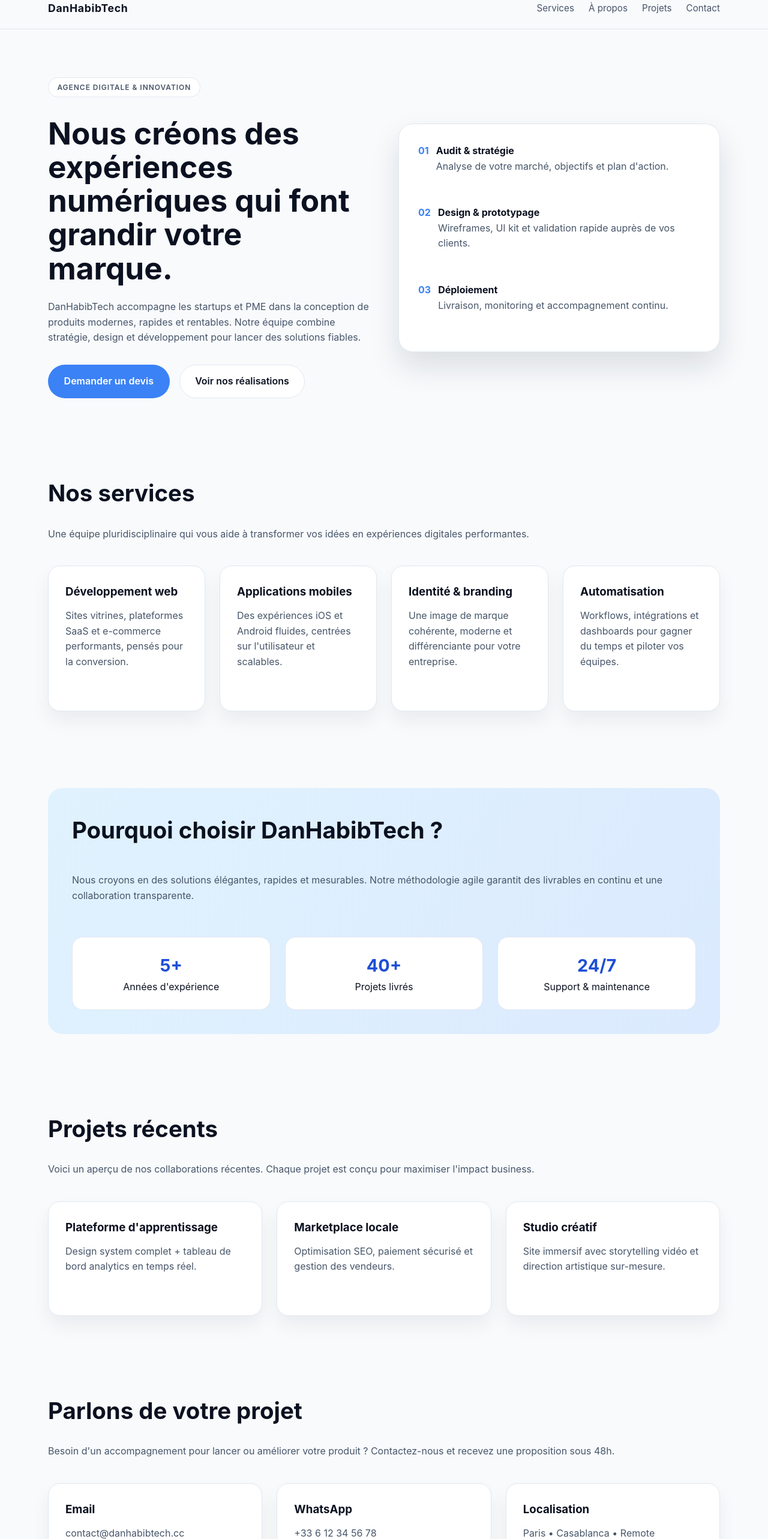
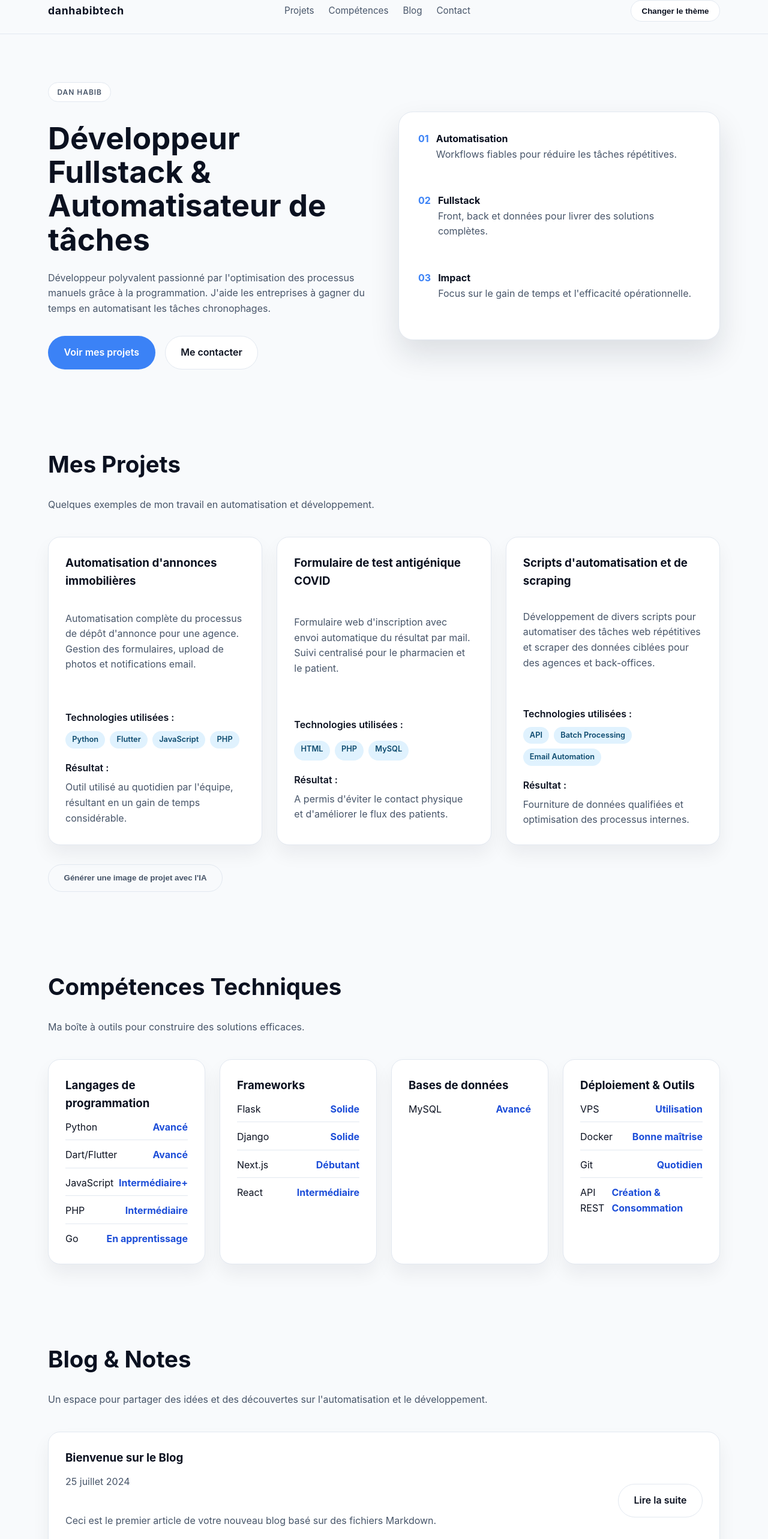
Before and after one commit to danhab05/danhabibtech, a Next.js app: page / in a window 1280 px wide. Shown: the part 20-2586 px from the top of the page at 60% size. Built offline with nearby package versions, Linux system fonts and the light colour scheme.

Commit message:
Update portfolio content and layout

```diff
--- a/app/globals.css
+++ b/app/globals.css
@@ -8,6 +8,7 @@
   --bg: #f8fafc;
   --card: #ffffff;
   --border: #e2e8f0;
+  --chip: #e0f2fe;
 }
 
 * {
@@ -52,6 +53,7 @@ header {
   display: flex;
   align-items: center;
   justify-content: space-between;
+  gap: 1.5rem;
   padding: 1.25rem 0;
 }
 
@@ -66,6 +68,22 @@ header {
   gap: 1.5rem;
   font-size: 0.95rem;
   color: var(--muted);
+}
+
+.theme-toggle {
+  border: 1px solid var(--border);
+  background: #fff;
+  padding: 0.6rem 1.1rem;
+  border-radius: 999px;
+  font-weight: 600;
+  color: var(--text);
+  cursor: pointer;
+  transition: 0.2s ease;
+}
+
+.theme-toggle:hover {
+  border-color: var(--accent);
+  color: var(--accent-strong);
 }
 
 .hero {
@@ -135,6 +153,18 @@ header {
   background: #fff;
 }
 
+.button.secondary:hover {
+  border-color: var(--accent);
+  color: var(--accent-strong);
+}
+
+.button.ghost {
+  margin-top: 2rem;
+  border-color: var(--border);
+  color: var(--muted);
+  background: transparent;
+}
+
 .hero-card {
   background: var(--card);
   border-radius: 24px;
@@ -192,36 +222,83 @@ header {
   margin-bottom: 0.75rem;
 }
 
-.highlight {
-  background: linear-gradient(120deg, #e0f2fe 0%, #dbeafe 100%);
-  border-radius: 24px;
-  padding: 2.5rem;
+.project-card {
   display: grid;
-  gap: 1rem;
+  gap: 1.25rem;
 }
 
-.stats {
+.tag-list {
   display: grid;
-  grid-template-columns: repeat(auto-fit, minmax(180px, 1fr));
+  gap: 0.5rem;
+}
+
+.tag-label {
+  font-weight: 600;
+  color: var(--text);
+}
+
+.tags {
+  display: flex;
+  flex-wrap: wrap;
+  gap: 0.5rem;
+}
+
+.tag {
+  background: var(--chip);
+  color: #0c4a6e;
+  padding: 0.25rem 0.7rem;
+  border-radius: 999px;
+  font-size: 0.8rem;
+  font-weight: 600;
+}
+
+.result span {
+  display: inline-block;
+  font-weight: 600;
+  margin-bottom: 0.4rem;
+}
+
+.result p {
+  margin: 0;
+  color: var(--muted);
+}
+
+.skill-list {
+  list-style: none;
+  display: grid;
+  gap: 0.75rem;
+}
+
+.skill-list li {
+  display: flex;
+  justify-content: space-between;
+  border-bottom: 1px solid var(--border);
+  padding-bottom: 0.5rem;
+}
+
+.skill-list li:last-child {
+  border-bottom: none;
+  padding-bottom: 0;
+}
+
+.skill-list strong {
+  color: var(--accent-strong);
+}
+
+.blog-card {
+  display: flex;
+  justify-content: space-between;
+  align-items: center;
   gap: 1.5rem;
 }
 
-.stat {
-  background: #fff;
-  border-radius: 18px;
-  padding: 1.5rem;
-  border: 1px solid var(--border);
-  text-align: center;
-}
-
-.stat strong {
-  display: block;
-  font-size: 1.8rem;
-  color: var(--accent-strong);
+.muted {
+  color: var(--muted);
+  margin-bottom: 0.75rem;
 }
 
 footer {
-  padding: 3rem 0;
+  padding: 3rem 0 2rem;
   border-top: 1px solid var(--border);
   margin-top: auto;
 }
@@ -232,6 +309,7 @@ footer {
   gap: 2rem;
   color: var(--muted);
   font-size: 0.95rem;
+  margin-bottom: 1.5rem;
 }
 
 .footer-grid strong {
@@ -240,8 +318,31 @@ footer {
   display: block;
 }
 
+.footer-bottom {
+  text-align: center;
+  color: var(--muted);
+  font-size: 0.85rem;
+}
+
+@media (max-width: 860px) {
+  .navbar {
+    flex-wrap: wrap;
+    justify-content: center;
+  }
+
+  .nav-links {
+    width: 100%;
+    justify-content: center;
+  }
+}
+
 @media (max-width: 720px) {
   .nav-links {
     display: none;
   }
+
+  .blog-card {
+    flex-direction: column;
+    align-items: flex-start;
+  }
 }
--- a/app/layout.tsx
+++ b/app/layout.tsx
@@ -2,9 +2,9 @@ import type { Metadata } from "next";
 import "./globals.css";
 
 export const metadata: Metadata = {
-  title: "Dan Habib Tech | Solutions numériques",
+  title: "Dan Habib | Fullstack & Automatisation",
   description:
-    "Agence numérique spécialisée en développement web, mobile et branding.",
+    "Développeur fullstack spécialisé dans l'automatisation des tâches et l'optimisation des processus.",
 };
 
 export default function RootLayout({
--- a/app/page.tsx
+++ b/app/page.tsx
@@ -1,38 +1,62 @@
-const services = [
+const projects = [
   {
-    title: "Développement web",
+    title: "Automatisation d'annonces immobilières",
     description:
-      "Sites vitrines, plateformes SaaS et e-commerce performants, pensés pour la conversion.",
+      "Automatisation complète du processus de dépôt d'annonce pour une agence. Gestion des formulaires, upload de photos et notifications email.",
+    technologies: ["Python", "Flutter", "JavaScript", "PHP"],
+    result:
+      "Outil utilisé au quotidien par l'équipe, résultant en un gain de temps considérable.",
   },
   {
-    title: "Applications mobiles",
+    title: "Formulaire de test antigénique COVID",
     description:
-      "Des expériences iOS et Android fluides, centrées sur l'utilisateur et scalables.",
+      "Formulaire web d'inscription avec envoi automatique du résultat par mail. Suivi centralisé pour le pharmacien et le patient.",
+    technologies: ["HTML", "PHP", "MySQL"],
+    result:
+      "A permis d'éviter le contact physique et d'améliorer le flux des patients.",
   },
   {
-    title: "Identité & branding",
+    title: "Scripts d'automatisation et de scraping",
     description:
-      "Une image de marque cohérente, moderne et différenciante pour votre entreprise.",
-  },
-  {
-    title: "Automatisation",
-    description:
-      "Workflows, intégrations et dashboards pour gagner du temps et piloter vos équipes.",
+      "Développement de divers scripts pour automatiser des tâches web répétitives et scraper des données ciblées pour des agences et back-offices.",
+    technologies: ["API", "Batch Processing", "Email Automation"],
+    result:
+      "Fourniture de données qualifiées et optimisation des processus internes.",
   },
 ];
 
-const projects = [
+const skills = [
   {
-    title: "Plateforme d'apprentissage",
-    detail: "Design system complet + tableau de bord analytics en temps réel.",
+    title: "Langages de programmation",
+    items: [
+      { name: "Python", level: "Avancé" },
+      { name: "Dart/Flutter", level: "Avancé" },
+      { name: "JavaScript", level: "Intermédiaire+" },
+      { name: "PHP", level: "Intermédiaire" },
+      { name: "Go", level: "En apprentissage" },
+    ],
   },
   {
-    title: "Marketplace locale",
-    detail: "Optimisation SEO, paiement sécurisé et gestion des vendeurs.",
+    title: "Frameworks",
+    items: [
+      { name: "Flask", level: "Solide" },
+      { name: "Django", level: "Solide" },
+      { name: "Next.js", level: "Débutant" },
+      { name: "React", level: "Intermédiaire" },
+    ],
   },
   {
-    title: "Studio créatif",
-    detail: "Site immersif avec storytelling vidéo et direction artistique sur-mesure.",
+    title: "Bases de données",
+    items: [{ name: "MySQL", level: "Avancé" }],
+  },
+  {
+    title: "Déploiement & Outils",
+    items: [
+      { name: "VPS", level: "Utilisation" },
+      { name: "Docker", level: "Bonne maîtrise" },
+      { name: "Git", level: "Quotidien" },
+      { name: "API REST", level: "Création & Consommation" },
+    ],
   },
 ];
 
@@ -41,32 +65,35 @@ export default function HomePage() {
     <>
       <header>
         <div className="container navbar">
-          <div className="brand">DanHabibTech</div>
+          <div className="brand">danhabibtech</div>
           <nav className="nav-links">
-            <a href="#services">Services</a>
-            <a href="#apropos">À propos</a>
             <a href="#projets">Projets</a>
+            <a href="#competences">Compétences</a>
+            <a href="#blog">Blog</a>
             <a href="#contact">Contact</a>
           </nav>
+          <button className="theme-toggle" type="button">
+            Changer le thème
+          </button>
         </div>
       </header>
 
       <main>
         <section className="hero container">
           <div>
-            <p className="pill">Agence digitale & innovation</p>
-            <h1>Nous créons des expériences numériques qui font grandir votre marque.</h1>
+            <p className="pill">Dan Habib</p>
+            <h1>Développeur Fullstack & Automatisateur de tâches</h1>
             <p>
-              DanHabibTech accompagne les startups et PME dans la conception de produits
-              modernes, rapides et rentables. Notre équipe combine stratégie, design et
-              développement pour lancer des solutions fiables.
+              Développeur polyvalent passionné par l'optimisation des processus manuels grâce
+              à la programmation. J'aide les entreprises à gagner du temps en automatisant
+              les tâches chronophages.
             </p>
             <div className="hero-actions">
-              <a className="button primary" href="#contact">
-                Demander un devis
+              <a className="button primary" href="#projets">
+                Voir mes projets
               </a>
-              <a className="button secondary" href="#projets">
-                Voir nos réalisations
+              <a className="button secondary" href="#contact">
+                Me contacter
               </a>
             </div>
           </div>
@@ -75,108 +102,110 @@ export default function HomePage() {
               <li>
                 <span>01</span>
                 <div>
-                  <strong>Audit & stratégie</strong>
-                  <p>Analyse de votre marché, objectifs et plan d'action.</p>
+                  <strong>Automatisation</strong>
+                  <p>Workflows fiables pour réduire les tâches répétitives.</p>
                 </div>
               </li>
               <li>
                 <span>02</span>
                 <div>
-                  <strong>Design & prototypage</strong>
-                  <p>Wireframes, UI kit et validation rapide auprès de vos clients.</p>
+                  <strong>Fullstack</strong>
+                  <p>Front, back et données pour livrer des solutions complètes.</p>
                 </div>
               </li>
               <li>
                 <span>03</span>
                 <div>
-                  <strong>Déploiement</strong>
-                  <p>Livraison, monitoring et accompagnement continu.</p>
+                  <strong>Impact</strong>
+                  <p>Focus sur le gain de temps et l'efficacité opérationnelle.</p>
                 </div>
               </li>
             </ul>
           </div>
         </section>
 
-        <section className="section" id="services">
+        <section className="section" id="projets">
           <div className="container">
-            <h2>Nos services</h2>
-            <p>
-              Une équipe pluridisciplinaire qui vous aide à transformer vos idées en
-              expériences digitales performantes.
-            </p>
+            <h2>Mes Projets</h2>
+            <p>Quelques exemples de mon travail en automatisation et développement.</p>
             <div className="grid">
-              {services.map((service) => (
-                <article key={service.title} className="card">
-                  <h3>{service.title}</h3>
-                  <p>{service.description}</p>
+              {projects.map((project) => (
+                <article key={project.title} className="card project-card">
+                  <h3>{project.title}</h3>
+                  <p>{project.description}</p>
+                  <div className="tag-list">
+                    <span className="tag-label">Technologies utilisées :</span>
+                    <div className="tags">
+                      {project.technologies.map((tech) => (
+                        <span className="tag" key={tech}>
+                          {tech}
+                        </span>
+                      ))}
+                    </div>
+                  </div>
+                  <div className="result">
+                    <span>Résultat :</span>
+                    <p>{project.result}</p>
+                  </div>
+                </article>
+              ))}
+            </div>
+            <button className="button ghost" type="button">
+              Générer une image de projet avec l'IA
+            </button>
+          </div>
+        </section>
+
+        <section className="section" id="competences">
+          <div className="container">
+            <h2>Compétences Techniques</h2>
+            <p>Ma boîte à outils pour construire des solutions efficaces.</p>
+            <div className="grid">
+              {skills.map((group) => (
+                <article key={group.title} className="card">
+                  <h3>{group.title}</h3>
+                  <ul className="skill-list">
+                    {group.items.map((item) => (
+                      <li key={item.name}>
+                        <span>{item.name}</span>
+                        <strong>{item.level}</strong>
+                      </li>
+                    ))}
+                  </ul>
                 </article>
               ))}
             </div>
           </div>
         </section>
 
-        <section className="section" id="apropos">
-          <div className="container highlight">
-            <h2>Pourquoi choisir DanHabibTech ?</h2>
-            <p>
-              Nous croyons en des solutions élégantes, rapides et mesurables. Notre
-              méthodologie agile garantit des livrables en continu et une collaboration
-              transparente.
-            </p>
-            <div className="stats">
-              <div className="stat">
-                <strong>5+</strong>
-                <span>Années d'expérience</span>
+        <section className="section" id="blog">
+          <div className="container">
+            <h2>Blog & Notes</h2>
+            <p>Un espace pour partager des idées et des découvertes sur l'automatisation et le développement.</p>
+            <article className="card blog-card">
+              <div>
+                <h3>Bienvenue sur le Blog</h3>
+                <p className="muted">25 juillet 2024</p>
+                <p>
+                  Ceci est le premier article de votre nouveau blog basé sur des fichiers
+                  Markdown.
+                </p>
               </div>
-              <div className="stat">
-                <strong>40+</strong>
-                <span>Projets livrés</span>
-              </div>
-              <div className="stat">
-                <strong>24/7</strong>
-                <span>Support & maintenance</span>
-              </div>
-            </div>
-          </div>
-        </section>
-
-        <section className="section" id="projets">
-          <div className="container">
-            <h2>Projets récents</h2>
-            <p>
-              Voici un aperçu de nos collaborations récentes. Chaque projet est conçu
-              pour maximiser l'impact business.
-            </p>
-            <div className="grid">
-              {projects.map((project) => (
-                <article key={project.title} className="card">
-                  <h3>{project.title}</h3>
-                  <p>{project.detail}</p>
-                </article>
-              ))}
-            </div>
+              <a className="button secondary" href="#contact">
+                Lire la suite
+              </a>
+            </article>
           </div>
         </section>
 
         <section className="section" id="contact">
           <div className="container">
             <h2>Parlons de votre projet</h2>
-            <p>
-              Besoin d'un accompagnement pour lancer ou améliorer votre produit ?
-              Contactez-nous et recevez une proposition sous 48h.
-            </p>
+            <p>Je suis toujours ouvert à de nouvelles opportunités. N'hésitez pas à me contacter.</p>
             <div className="grid">
               <div className="card">
                 <h3>Email</h3>
-                <p>contact@danhabibtech.cc</p>
-              </div>
-              <div className="card">
-                <h3>WhatsApp</h3>
-                <p>+33 6 12 34 56 78</p>
-              </div>
-              <div className="card">
-                <h3>Localisation</h3>
-                <p>Paris • Casablanca • Remote</p>
+                <p>danhabibpro@gmail.com</p>
               </div>
             </div>
           </div>
@@ -186,22 +215,23 @@ export default function HomePage() {
       <footer>
         <div className="container footer-grid">
           <div>
-            <strong>DanHabibTech</strong>
-            <p>Solutions digitales sur-mesure pour les entreprises ambitieuses.</p>
+            <strong>Dan Habib</strong>
+            <p>Développeur Fullstack & automatisation.</p>
           </div>
           <div>
-            <strong>Services</strong>
-            <p>Web, Mobile, Branding, Automatisation</p>
+            <strong>Contact</strong>
+            <p>danhabibpro@gmail.com</p>
+          </div>
+          <div>
+            <strong>Disponibilité</strong>
+            <p>Lun - Sam : 9h00 - 19h00</p>
           </div>
           <div>
             <strong>Réseaux</strong>
             <p>LinkedIn · Dribbble · Behance</p>
           </div>
-          <div>
-            <strong>Disponibilité</strong>
-            <p>Lun - Sam : 9h00 - 19h00</p>
-          </div>
         </div>
+        <div className="footer-bottom">© 2025 Dan Habib. Tous droits réservés.</div>
       </footer>
     </>
   );
```
